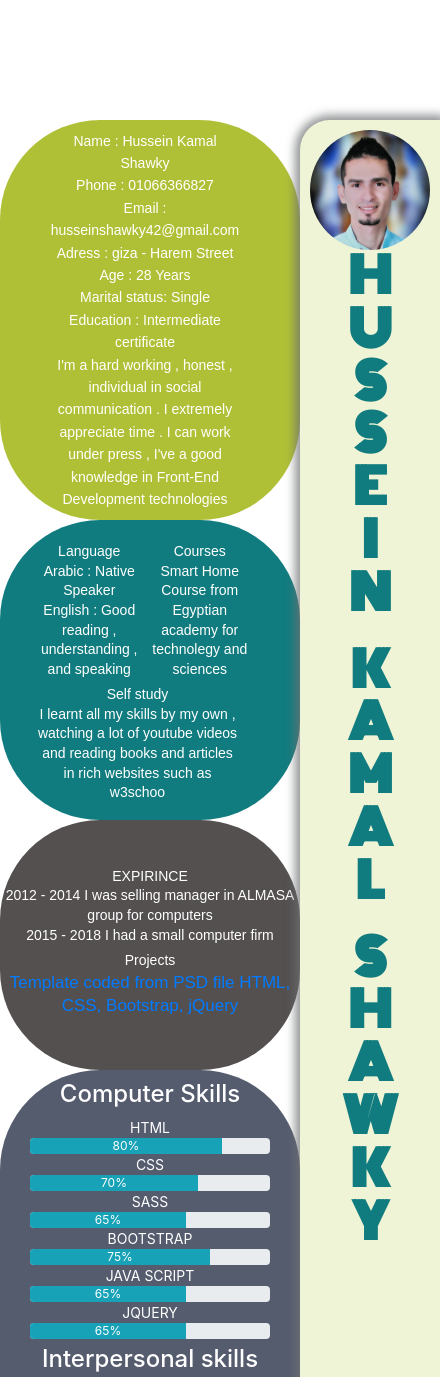
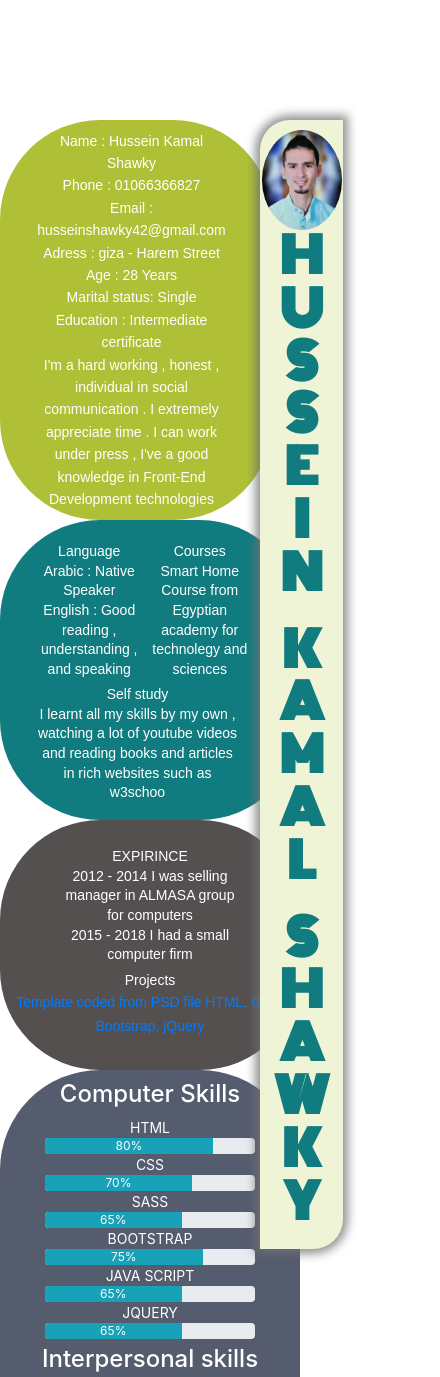
Before and after one commit to husseinshawky/cv1, a plain HTML site: page index.html in a window 390 px wide. Shown: the top 1377 px of the page, 440 px wide, since content can reach past the window. Drawn offline with nearby package versions, Linux system fonts and the light colour scheme; a web font is replaced by a local one.

Commit message:
Update cvStyle1.css

```diff
--- a/css/cvStyle1.css
+++ b/css/cvStyle1.css
@@ -241,6 +241,7 @@ font-family: 'Questrial', sans-serif; */
 
 
 }
+
 @media all and (min-width: 768px) and (max-width: 959px) {
 
     .column {
@@ -262,7 +263,8 @@ font-family: 'Questrial', sans-serif; */
 
     }
 
- }
+}
+
 @media all and (min-width: 320px) and (max-width: 767px) {
     .rowFirst {
         transition: all 1.5s ease-in-out;
@@ -277,7 +279,7 @@ font-family: 'Questrial', sans-serif; */
         /* margin-left: 50px;
         padding-left: 50px;
         padding-right: 60px; */
-        width: 300px;
+        width: 273px;
         text-align: center;
     }
 
@@ -351,10 +353,16 @@ font-family: 'Questrial', sans-serif; */
 
     .threeRow .block1 p,
     .threeRow .block2 p {
+        width: 62%;
         font-size: 14px;
         /* width:70%; */
         text-align: center;
         margin: auto
+    }
+
+    .threeRow .block2 .row .col a {
+        width: 75%;
+        font-size: 14px;
     }
 
     .fourRow {
@@ -362,7 +370,7 @@ font-family: 'Questrial', sans-serif; */
         transition: all 1.5s ease-in-out;
         font-size: 14px;
 
-        height: 600px;
+        height: 630px;
         /* color: #117C7F; */
         color: #fff;
         border-top-left-radius: 100px;
@@ -385,25 +393,24 @@ font-family: 'Questrial', sans-serif; */
         padding: 0;
         text-align: center;
         margin: auto;
-        width: 80%;
+        width: 70%;
     }
 
     .fourRow .block1 p,
-    .fourRow .block2 ul li,
-    .fourRow .block2 a {
+    .fourRow .block2 ul li {
         font-size: 14px;
-        /* width:70%; */
+        width:85%;
         text-align: center;
         margin: auto
     }
 
     .column {
-        height: 1540px;
-        width: 140px;
+        height: 1129px;
+        width: 83px;
         background-color: #F0F4D6;
         position: absolute;
         top: 120px;
-        left: 300px;
+        left: 260px;
         display: flex;
         flex-direction: column;
         align-items: center;
@@ -413,6 +420,16 @@ font-family: 'Questrial', sans-serif; */
         box-shadow: 0px 0px 10px 5px rgba(110, 112, 114, 0.75);
         border-bottom-right-radius: 30px;
 
+
+    }
+
+    .column .myImg {
+
+        /* background-position: center; */
+        border-radius: 50%;
+        width: 80px;
+        height: 100px;
+        margin-top: -40px;
 
     }
 }
```
